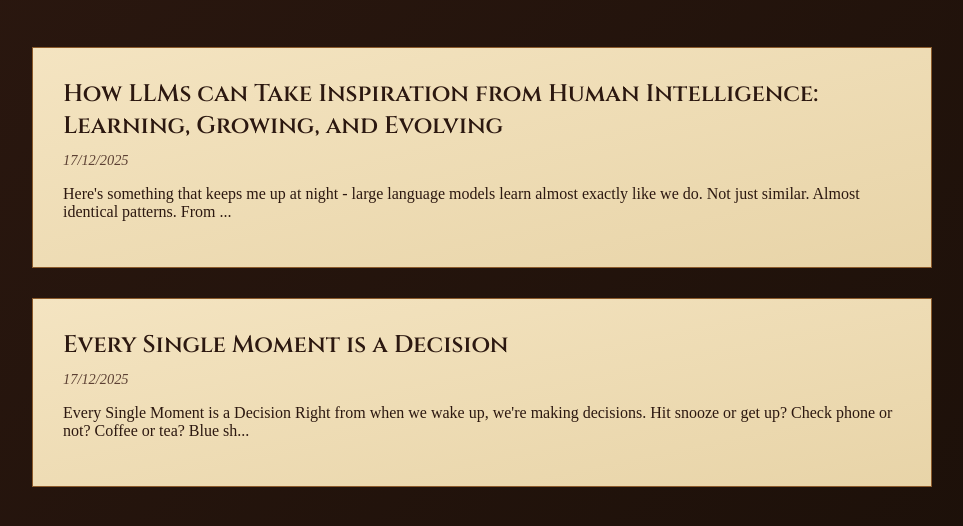
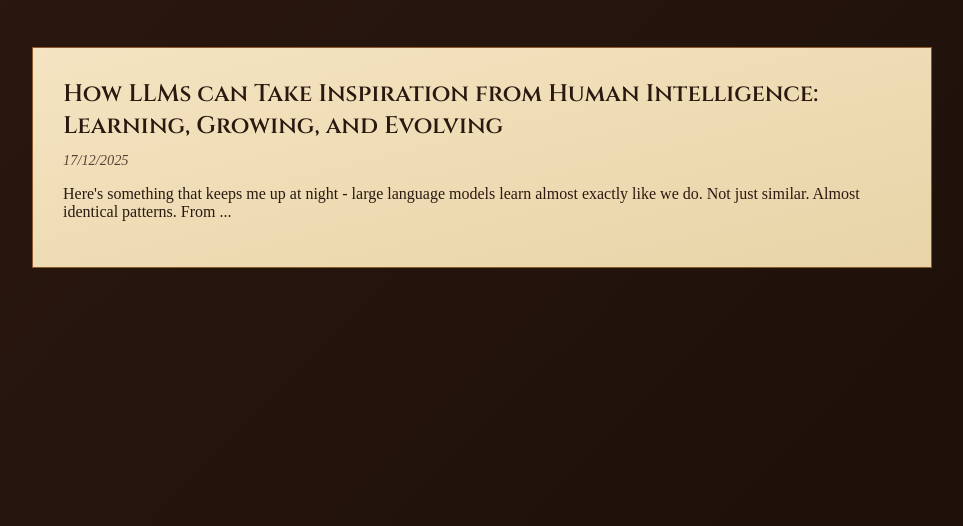
Before and after one commit to jayachandranpm/Blog, a plain HTML site: page index.html in a window 1280 px wide. Shown: the part 154-680 px from the top of the page, without its empty margins (158-1121 px from the left). Drawn offline with Linux system fonts and the light colour scheme; a web font is replaced by a local one.

Commit message:
Remove card for 'Every Single Moment is a Decision'
Removed a card link related to decision-making.

```diff
--- a/index.html
+++ b/index.html
@@ -203,13 +203,6 @@ h1 {
             <p>Here's something that keeps me up at night - large language models learn almost exactly like we do. Not just similar. Almost identical patterns. From ...</p>
         </a>
 
-        <a href="post-1765929600000.html" class="card">
-            <h2>Every Single Moment is a Decision</h2>
-            <div class="meta">17/12/2025</div>
-            <p>Every Single Moment is a Decision
-Right from when we wake up, we're making decisions. Hit snooze or get up? Check phone or not? Coffee or tea? Blue sh...</p>
-        </a>
-
         </div>
     </div>
 </body>
```
